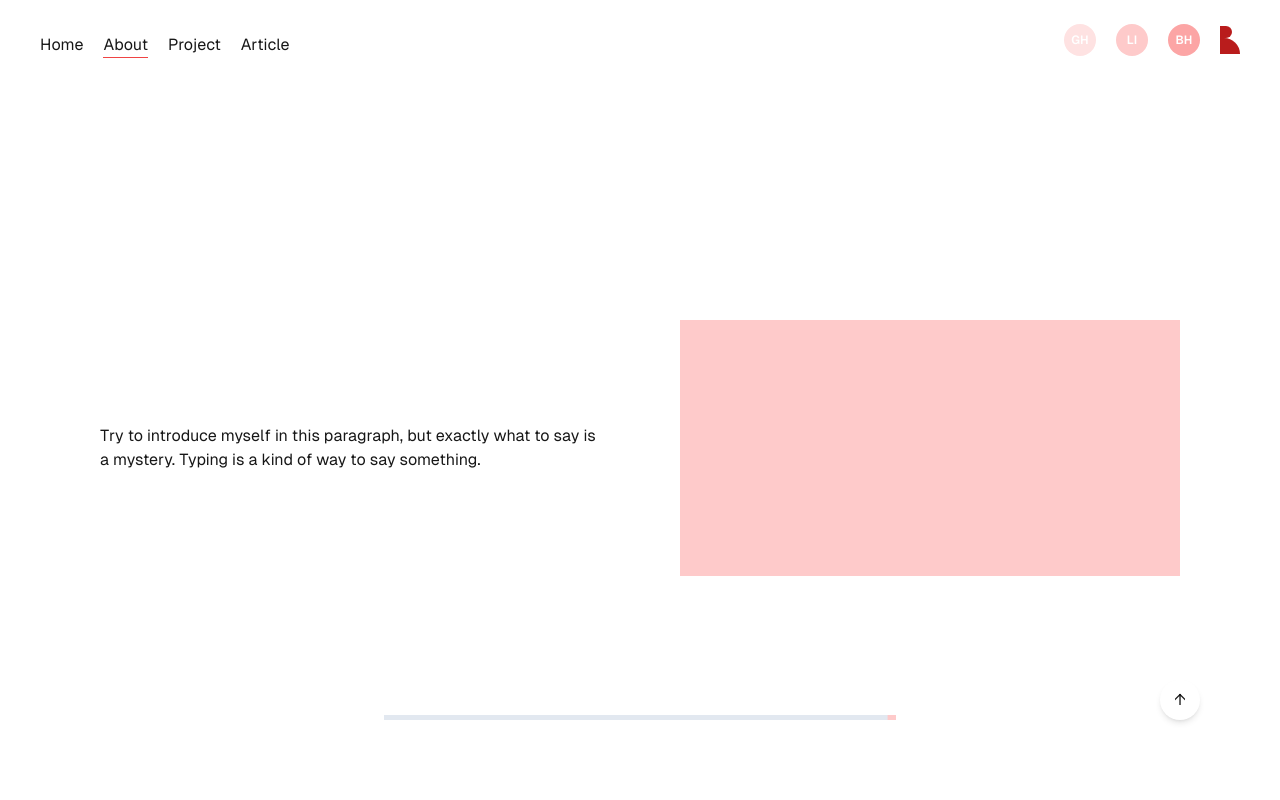
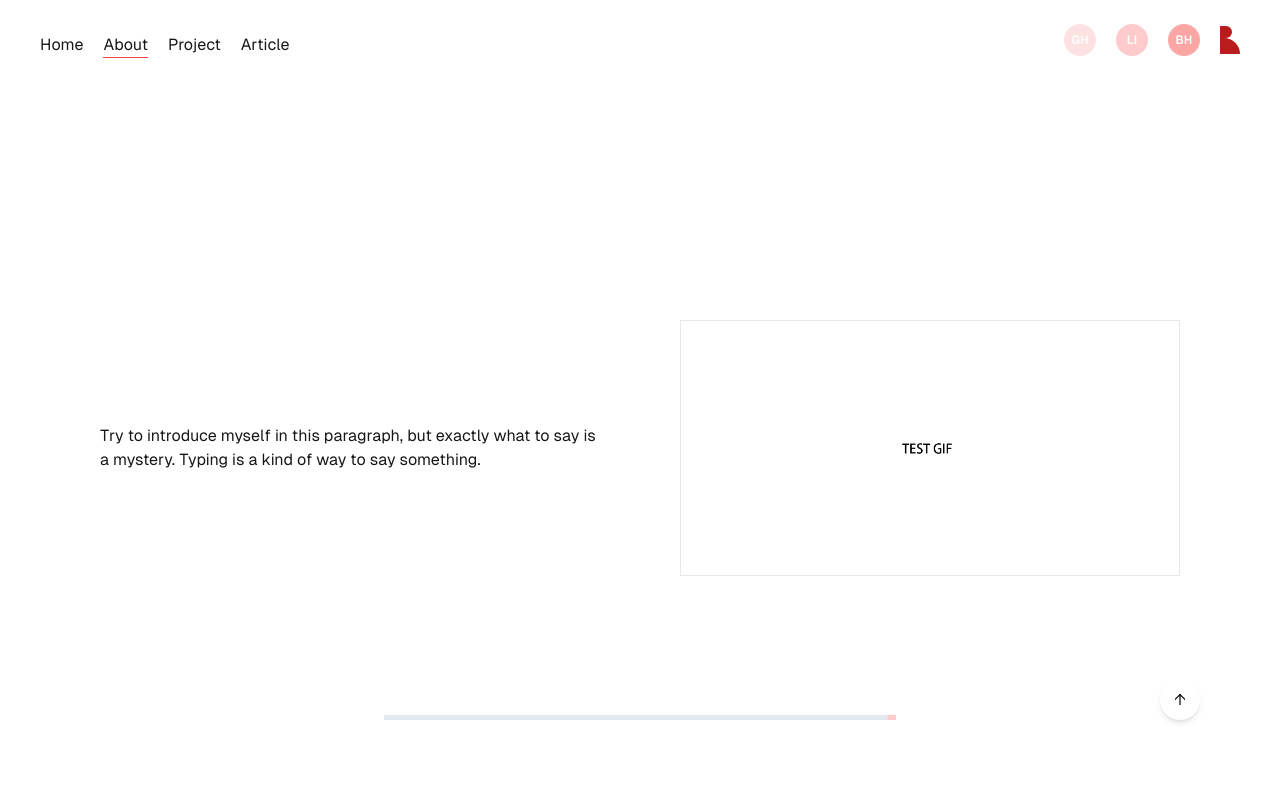
Before and after one commit to RubyTzu/test-playground, a Next.js app: page /about in a window 1280 px wide. Shown: the top 800 px of the page. Built offline with nearby package versions, Linux system fonts and the light colour scheme.

Commit message:
feat:modified images

```diff
--- a/app/(data)/dummyData.tsx
+++ b/app/(data)/dummyData.tsx
@@ -1,4 +1,84 @@
-import { ProjectDetails, Article } from "./types";
+import { About, ProjectDetails, Article } from "./types";
+
+const about: About = {
+  aboutMe: {
+    description: "Try to introduce myself in this paragraph, but exactly what to say is a mystery. Typing is a kind of way to say something.",
+    img: "/images/TEST_JPG.jpg",
+  },
+  skills: [
+    {
+      id: "1",
+      title: "HTML",
+      level: "85%",
+    },
+    {
+      id: "2",
+      title: "CSS",
+      level: "90%",
+    },
+    {
+      id: "3",
+      title: "JavaScript",
+      level: "70%",
+    },
+    {
+      id: "4",
+      title: "Tailwind CSS",
+      level: "80%",
+    },
+    {
+      id: "5",
+      title: "NodeJS",
+      level: "60%",
+    },
+    {
+      id: "6",
+      title: "ReactJS",
+      level: "70%",
+    },
+    {
+      id: "7",
+      title: "Web Management",
+      level: "95%",
+    },
+    {
+      id: "8",
+      title: "Git",
+      level: "70%",
+    },
+    {
+      id: "9",
+      title: "TypeScript",
+      level: "60%",
+    },
+    {
+      id: "10",
+      title: "Motion",
+      level: "80%",
+    },
+    {
+      id: "11",
+      title: "AEM",
+      level: "60%",
+    },
+    {
+      id: "12",
+      title: "JIRA",
+      level: "60%",
+    },
+  ],
+  experiences: [
+    { title: "First", description: "Happy first job ever, the colleagues were nice and the projects were fun, yet I want to explore the world more.", id: 1 },
+    { title: "Second", description: "Temp Job for transition of my next career, great operating team.", id: 2 },
+    { title: "Third", description: "The weirdest place I ever been, people are scared all the time.", id: 3 },
+    { title: "Fourth", description: "Nice opportunity for developer newbies, yet the dev team seems to be disbanding at any moment.", id: 4 },
+    { title: "Fifth", description: "Keep going and beyond", id: 5 },
+  ],
+  educations: [
+  { title: "First", description: "University is where I met my best friends.", id: 1 },
+  { title: "Second", description: "Truly taught me how to write codes.", id: 2 }
+]
+};
 
 const projectDatas: ProjectDetails[] = [
   {
@@ -13,8 +93,8 @@ const projectDatas: ProjectDetails[] = [
     brainStormingDescription: "explaining what I am doing to people who know and try to make it look easy 1.",
     makingDescription: "making is where magic happened 1.",
     outComeDescription: "appreciate for any help 1.",
-    brainStormingImg: ["bg-red-100", "bg-red-200", "bg-red-300"],
-    makingImg: "bg-red-200",
+    brainStormingImg: ["/images/TEST_JPG.jpg", "/images/TEST_JPG.jpg", "/images/TEST_JPG.jpg"],
+    makingImg: "/images/TEST_JPG.jpg",
     outComeImg: "bg-red-100",
     videoImg: "/images/TEST_YOUTUBE.jpg",
     videoUrl: "https://www.youtube.com/watch?v=vEhD5WwCo44",
@@ -32,8 +112,8 @@ const projectDatas: ProjectDetails[] = [
     brainStormingDescription: "explaining what I am doing to people who know and try to make it look easy 2.",
     makingDescription: "making is where magic happened 2.",
     outComeDescription: "appreciate for any help 2.",
-    brainStormingImg: ["bg-red-100", "bg-red-200", "bg-red-300"],
-    makingImg: "bg-red-200",
+    brainStormingImg: ["/images/TEST2_JPG.jpg", "/images/TEST2_JPG.jpg", "/images/TEST2_JPG.jpg"],
+    makingImg: "/images/TEST2_JPG.jpg",
     outComeImg: "bg-red-100",
     videoImg: "/images/TEST2_YOUTUBE.jpg",
     videoUrl: "https://www.youtube.com/watch?v=vEhD5WwCo44",
@@ -51,8 +131,8 @@ const projectDatas: ProjectDetails[] = [
     brainStormingDescription: "explaining what I am doing to people who know and try to make it look easy 3.",
     makingDescription: "making is where magic happened 3.",
     outComeDescription: "appreciate for any help 3.",
-    brainStormingImg: ["bg-red-100", "bg-red-200", "bg-red-300"],
-    makingImg: "bg-red-200",
+    brainStormingImg: ["/images/TEST3_JPG.jpg", "/images/TEST3_JPG.jpg", "/images/TEST3_JPG.jpg"],
+    makingImg: "/images/TEST3_JPG.jpg",
     outComeImg: "bg-red-100",
     videoImg: "/images/TEST3_YOUTUBE.jpg",
     videoUrl: "https://www.youtube.com/watch?v=vEhD5WwCo44",
@@ -70,8 +150,8 @@ const projectDatas: ProjectDetails[] = [
     brainStormingDescription: "explaining what I am doing to people who know and try to make it look easy 4.",
     makingDescription: "making is where magic happened 4.",
     outComeDescription: "appreciate for any help 4.",
-    brainStormingImg: ["bg-red-100", "bg-red-200", "bg-red-300"],
-    makingImg: "bg-red-200",
+    brainStormingImg: ["/images/TEST4_JPG.jpg", "/images/TEST4_JPG.jpg", "/images/TEST4_JPG.jpg"],
+    makingImg: "/images/TEST4_JPG.jpg",
     outComeImg: "bg-red-100",
     videoImg: "/images/TEST4_YOUTUBE.jpg",
     videoUrl: "https://www.youtube.com/watch?v=vEhD5WwCo44",
@@ -89,8 +169,8 @@ const projectDatas: ProjectDetails[] = [
     brainStormingDescription: "explaining what I am doing to people who know and try to make it look easy 5.",
     makingDescription: "making is where magic happened 5.",
     outComeDescription: "appreciate for any help 5.",
-    brainStormingImg: ["bg-red-100", "bg-red-200", "bg-red-300"],
-    makingImg: "bg-red-200",
+    brainStormingImg: ["/images/TEST5_JPG.jpg", "/images/TEST5_JPG.jpg", "/images/TEST5_JPG.jpg"],
+    makingImg: "/images/TEST5_JPG.jpg",
     outComeImg: "bg-red-100",
     videoImg: "/images/TEST5_YOUTUBE.jpg",
     videoUrl: "https://www.youtube.com/watch?v=vEhD5WwCo44",
@@ -111,4 +191,4 @@ const articleDatas: Article[] = [
   { id: 8, title: "Article 8", description: "Description about this article to make it look good 8. Description about this article to make it look good 8.", img: "/images/TEST_JPG.jpg", date: "2024-12-09T12:00:00.000Z", isMain: false },
 ];
 
-export { projectDatas, articleDatas };
+export { about, projectDatas, articleDatas };
--- a/app/(routes)/about/page.tsx
+++ b/app/(routes)/about/page.tsx
@@ -2,14 +2,15 @@ import { AboutMe } from "@/app/(ui)/about/AboutMe";
 import { Skills } from "@/app/(ui)/about/Skill";
 import { Experience } from "@/app/(ui)/about/Experience";
 import { Education } from "@/app/(ui)/about/Education";
+import { about } from "@/app/(data)/dummyData";
 
 export default function page() {
   return (
     <div className="w-full flex flex-col gap-36 md:gap-96">
-        <AboutMe />
-        <Skills />
-        <Experience />
-        <Education />
-      </div>
+      <AboutMe aboutMe={about.aboutMe} />
+      <Skills skills={about.skills} />
+      <Experience experiences={about.experiences} />
+      <Education educations={about.educations} />
+    </div>
   );
 }
--- a/app/(ui)/about/AboutMe.tsx
+++ b/app/(ui)/about/AboutMe.tsx
@@ -1,15 +1,18 @@
 "use client"
 import { motion } from "motion/react";
+import { AboutMeType } from "@/app/(data)/types";
 
-export const AboutMe =() => {
+export const AboutMe = ({ aboutMe }: { aboutMe: AboutMeType }) => {
   return (
     <>
       <div className="pt-8 grid gap-20 grid-cols-1 md:pt-16 xl:mt-32 md:grid-cols-2">
         <motion.div className="flex order-last justify-center items-center md:order-1" initial={{ translateY: 10, opacity: 0, scale: 0.99 }} animate={{ translateY: 0, opacity: 1, scale: 1 }} transition={{ duration: 0.3, ease: [0, 0.1, 0.7, 1.01] }}>
-            Try to introduce myself in this paragraph, but exactly what to say is a mystery. Typing is a kind of way to say something.
+          {aboutMe.description}
         </motion.div>
-          <motion.div className="bg-red-200 h-64 md:order-last" initial={{ translateY: 10, opacity: 0, scale: 0.99 }} animate={{ translateY: 0, opacity: 1, scale: 1 }} transition={{ duration: 0.3, ease: [0, 0.1, 0.7, 1.01] }}></motion.div>
+        <motion.div initial={{ translateY: 10, opacity: 0, scale: 0.99 }} animate={{ translateY: 0, opacity: 1, scale: 1 }} transition={{ duration: 0.5, ease: [0, 0.1, 0.7, 1.01] }} className="h-64 md:order-last overflow-hidden border">
+          <motion.img src={aboutMe.img} width={1920} height={1080} alt="test image" className="h-64 object-cover"></motion.img>
+        </motion.div>
       </div>
     </>
   );
-}
+};
--- a/app/(ui)/about/Education.tsx
+++ b/app/(ui)/about/Education.tsx
@@ -3,20 +3,15 @@ import { SectionTitle } from "@/app/(ui)/shareComponent/SectionTitle";
 import { HorizenScrollItems } from "../shareComponent/HorizenScrollItems";
 import { Item } from "@/app/(data)/types";
 
-const items: Item[] = [
-  { title: "First", description: "University is where I met my best friends.", id: 1 },
-  { title: "Second", description: "Truly taught me how to write codes.", id: 2 }
-];
+export const Education = ({ educations }: { educations: Item[] }) => {
+  const reverseItems = [...educations].reverse();
 
-items.reverse();
-
-export const Education = () => {
   return (
     <div className="relative">
       <div className="z-20 sticky top-0 bg-white">
         <SectionTitle>Education</SectionTitle>
       </div>
-      <HorizenScrollItems items={items} />
+      <HorizenScrollItems items={reverseItems} />
     </div>
   );
 };
--- a/app/(ui)/about/Experience.tsx
+++ b/app/(ui)/about/Experience.tsx
@@ -3,23 +3,15 @@ import { SectionTitle } from "@/app/(ui)/shareComponent/SectionTitle";
 import { HorizenScrollItems } from "../shareComponent/HorizenScrollItems";
 import { Item } from "@/app/(data)/types";
 
-const items: Item[] = [
-  { title: "First", description: "Happy first job ever, the colleagues were nice and the projects were fun, yet I want to explore the world more.", id: 1 },
-  { title: "Second", description: "Temp Job for transition of my next career, great operating team.", id: 2 },
-  { title: "Third", description: "The weirdest place I ever been, people are scared all the time.", id: 3 },
-  { title: "Fourth", description: "Nice opportunity for developer newbies, yet the dev team seems to be disbanding at any moment.", id: 4 },
-  { title: "Fifth", description: "Keep going and beyond", id: 5 },
-];
+export const Experience = ({ experiences }: { experiences: Item[] }) => {
+  const reverseItems = [...experiences].reverse();
 
-items.reverse();
-
-export const Experience = () => {
   return (
     <div className="relative">
       <div className="z-20 sticky top-0 bg-white">
         <SectionTitle>Experience</SectionTitle>
       </div>
-    <HorizenScrollItems items={items} />
+      <HorizenScrollItems items={reverseItems} />
     </div>
   );
-}
+};
--- a/app/(ui)/about/Skill.tsx
+++ b/app/(ui)/about/Skill.tsx
@@ -2,77 +2,14 @@
 import { useRef } from "react";
 import { useInView, motion } from "motion/react";
 import { SectionTitle } from "@/app/(ui)/shareComponent/SectionTitle";
-import { Title } from "@/app/(data)/types";
+import { SkillsType } from "@/app/(data)/types";
 
-const skillTitle: Title[] = [
-  {
-    id: "1",
-    title: "HTML",
-    level: "85%",
-  },
-  {
-    id: "2",
-    title: "CSS",
-    level: "90%",
-  },
-  {
-    id: "3",
-    title: "JavaScript",
-    level: "70%",
-  },
-  {
-    id: "4",
-    title: "Tailwind CSS",
-    level: "80%",
-  },
-  {
-    id: "5",
-    title: "NodeJS",
-    level: "60%",
-  },
-  {
-    id: "6",
-    title: "ReactJS",
-    level: "70%",
-  },
-  {
-    id: "7",
-    title: "Web Management",
-    level: "95%",
-  },
-  {
-    id: "8",
-    title: "Git",
-    level: "70%",
-  },
-  {
-    id: "9",
-    title: "TypeScript",
-    level: "60%",
-  },
-  {
-    id: "10",
-    title: "Motion",
-    level: "80%",
-  },
-  {
-    id: "11",
-    title: "AEM",
-    level: "60%",
-  },
-  {
-    id: "12",
-    title: "JIRA",
-    level: "60%",
-  },
-];
-
-export const Skills = () => {
+export const Skills = ({ skills }: { skills: SkillsType[] }) => {
   return (
     <div>
       <SectionTitle>Skills</SectionTitle>
       <div className="grid gap-4 grid-cols-2 md:grid-cols-6">
-        {skillTitle.map((skill: any) => {
+        {skills.map((skill: any) => {
           return <Skill key={skill.id} id={skill.id} title={skill.title} lineWidth={skill.level} />;
         })}
       </div>
```
Also changed, not shown: app/(data)/types.tsx (+11 -1 lines), app/(ui)/project/singleProject/ProjecThreePicture.tsx (+3 -2 lines), app/(ui)/project/singleProject/ProjectOnePicture.tsx (+2 -1 lines). Lines whose indentation alone changed are shown as unchanged.
